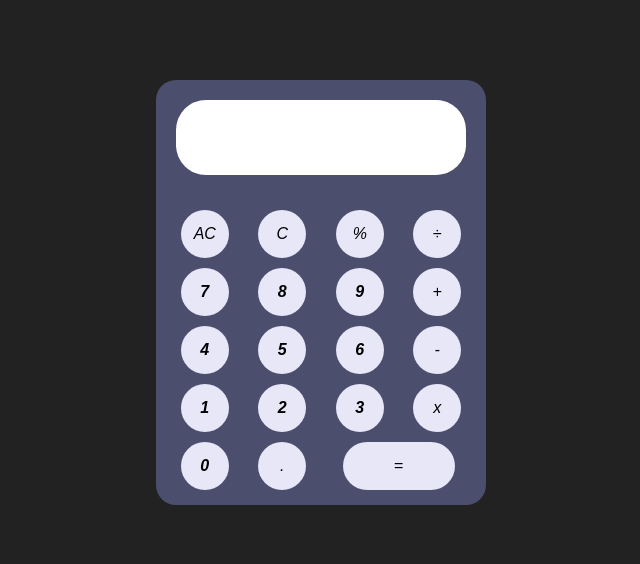
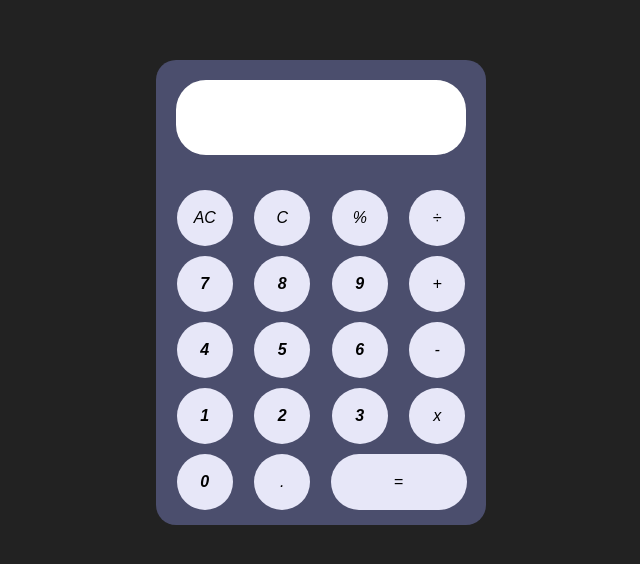
Before and after one commit to leandrob0/calculator, a plain HTML site: page index.html in a window 1280 px wide. Shown: the part 108-672 px from the top of the page, without its empty margins (319-959 px from the left). Drawn offline with Linux system fonts and the light colour scheme.

Commit message:
minor UI changes.

```diff
--- a/styles.css
+++ b/styles.css
@@ -34,8 +34,8 @@ body {
 
 button {
     border-radius: 50%;
-    width: 3rem;
-    height: 3rem;
+    width: 3.5rem;
+    height: 3.5rem;
     margin: 5px;
     background-color: #E7E7F8;
     font-style: italic;
@@ -45,7 +45,7 @@ button {
 
 button:last-of-type {
     grid-column: 3 / span 2;
-    width: 7rem;
+    width: 8.5rem;
     border-radius: 30px;
 }
 
```
